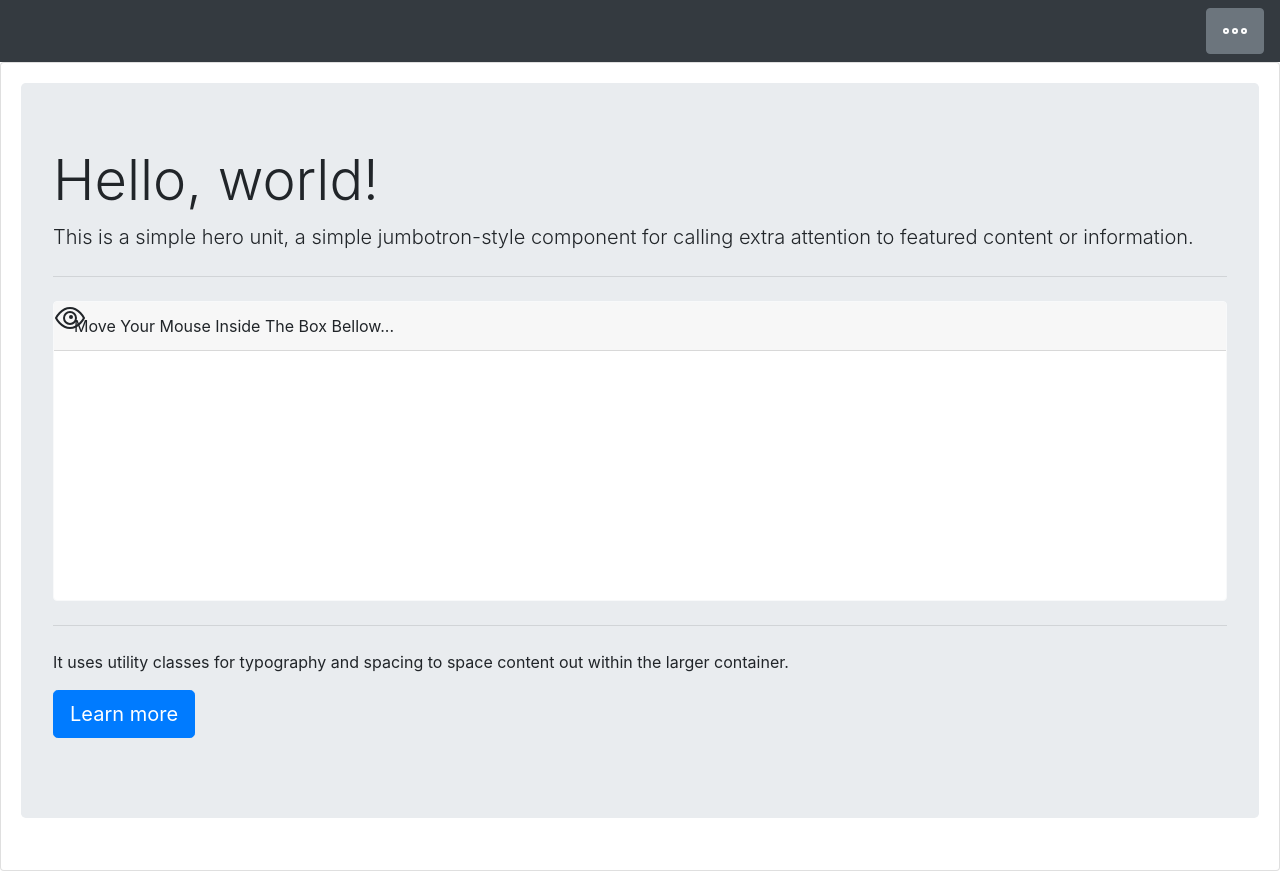
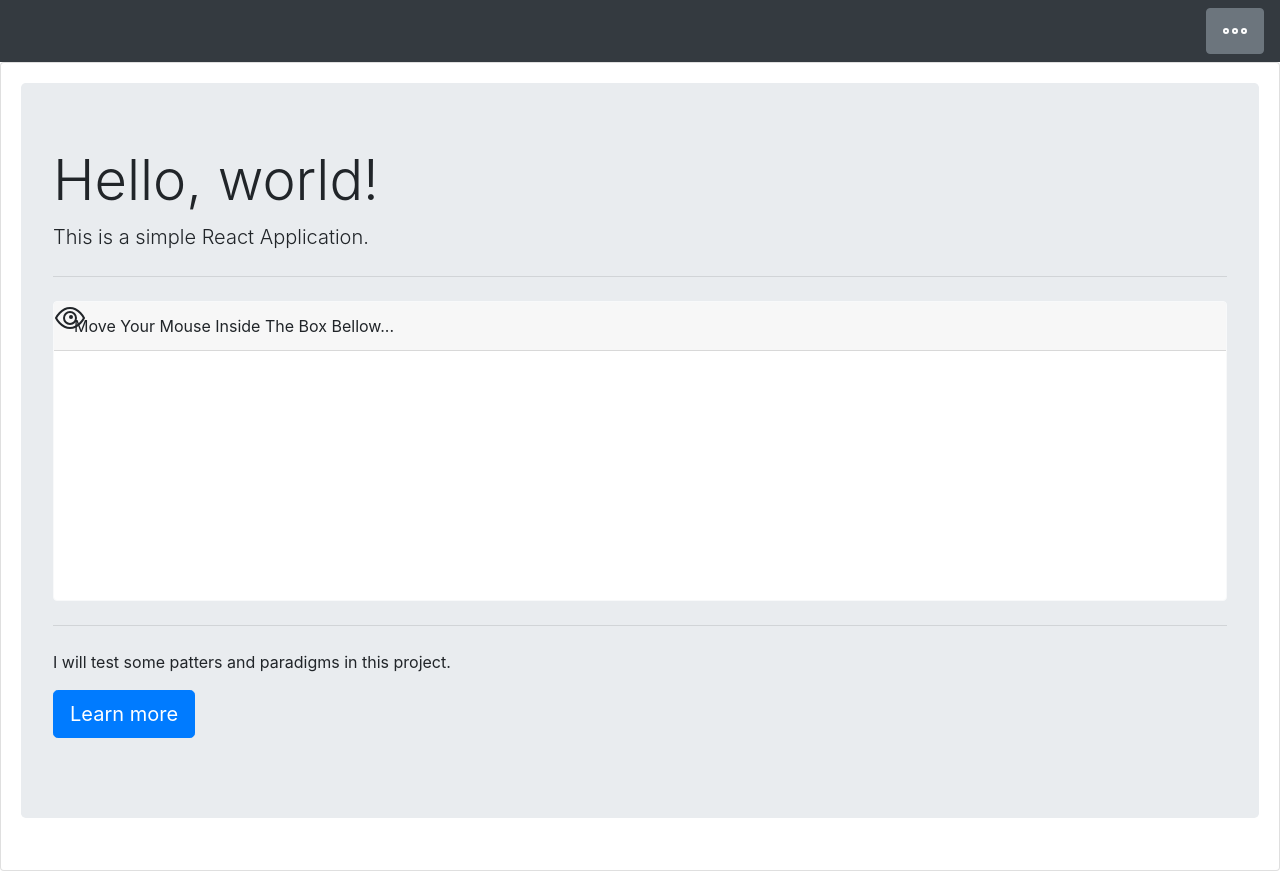
Before and after one commit to daru23/react-context-modal, a React app: page / in a window 1280 px wide. Built offline with nearby package versions, Linux system fonts and the light colour scheme.

Commit message:
upadting texts

```diff
--- a/src/components/Body.jsx
+++ b/src/components/Body.jsx
@@ -7,14 +7,11 @@ export const Body = () =>
         <div className="card-body">
             <div className="jumbotron">
                 <h1 className="display-4">Hello, world!</h1>
-                <p className="lead">This is a simple hero unit, a simple jumbotron-style component for calling
-                    extra
-                    attention to featured content or information.</p>
+                <p className="lead">This is a simple React Application.</p>
                 <hr className="my-4"/>
                 <Card title={"Move your mouse inside the box bellow..."}/>
                 <hr className="my-4"/>
-                <p>It uses utility classes for typography and spacing to space content out within the larger
-                    container.</p>
+                <p>I will test some patters and paradigms in this project.</p>
                 <p className="lead">
                     <a className="btn btn-primary btn-lg" href="#" role="button">Learn more</a>
                 </p>
```
